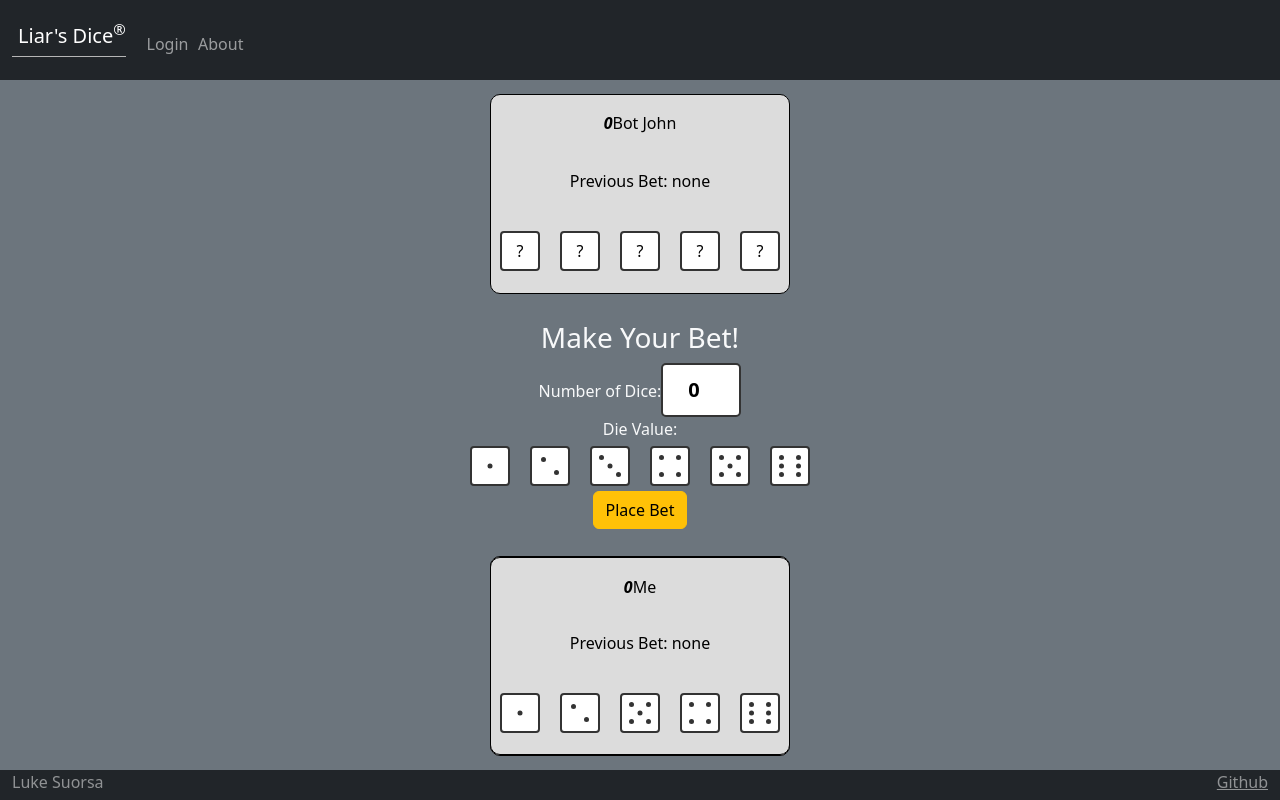
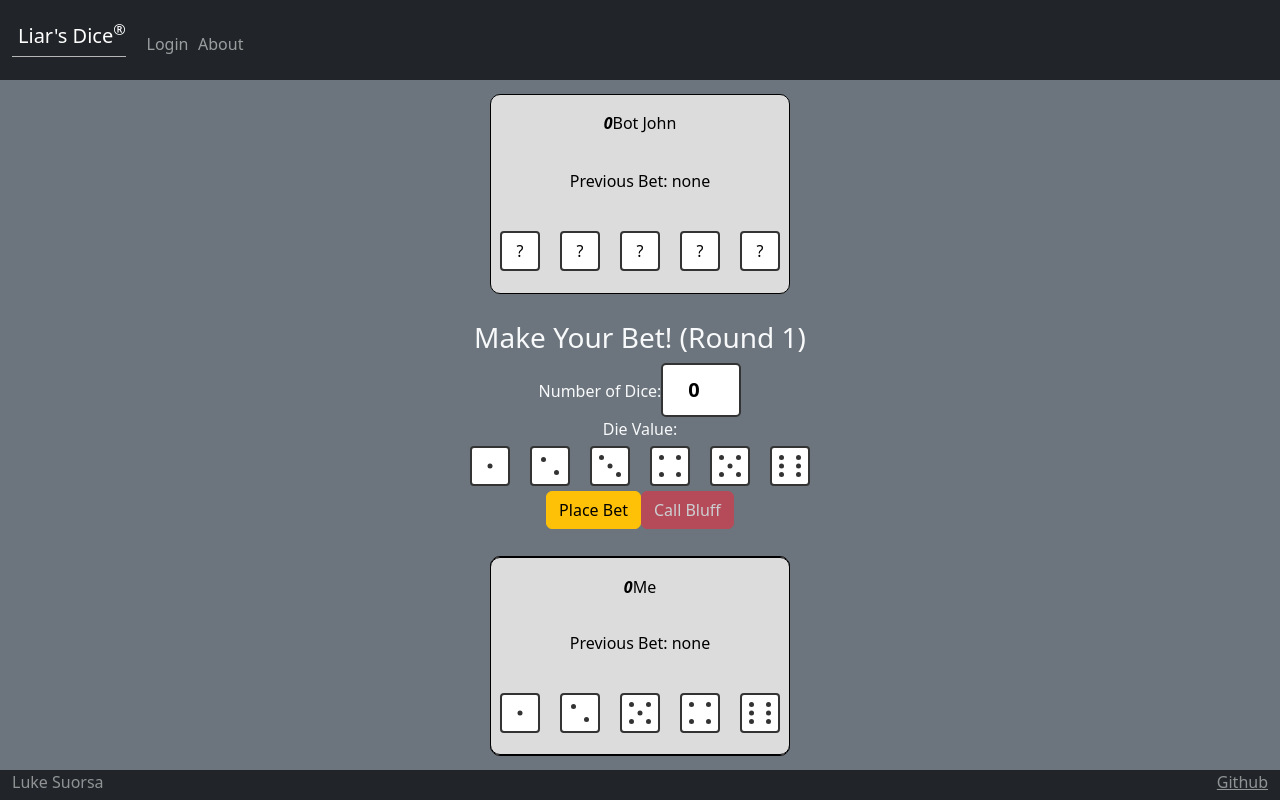
Before and after one commit to lmsuorsa/startup, a React (Vite) app: page /play in a window 1280 px wide. Built offline with nearby package versions, Linux system fonts and the light colour scheme.

Commit message:
adding call bluff, game over screen, making play page more reactive in general, some bot turn functionality seems to have been lost

```diff
--- a/src/components/play/play.jsx
+++ b/src/components/play/play.jsx
@@ -249,8 +249,9 @@ export function Play() {
             />
         ))}
       </div>
+      {!showResult && !gameState.gameOver && (
         <div className="bet-interface">
-        <h3>Make Your Bet!</h3>
+          <h3>Make Your Bet! (Round {gameState.round})</h3>
           <div className="bet-form">
             <div className="form-group">
               <label>Number of Dice:</label>
@@ -258,9 +259,11 @@ export function Play() {
                 type="number"
                 id="dice-number"
                 min="1"
-              max="20"
+                max={gameState.players.reduce((sum, p) => sum + p.dice.length, 0)}
                 value={dieNum}
-              onChange={(e) => setDieNum(Number(e.target.value))}/>
+                onChange={(e) => setDieNum(Number(e.target.value))}
+                disabled={gameState.currentPlayer !== 1}
+              />
             </div>
             <div className="form-group">
               <label>Die Value:</label>
@@ -270,7 +273,7 @@ export function Play() {
                     key={value}
                     value={value}
                     selected={dieVal === value}
-                  onClick={() => setDieVal(value)}
+                    onClick={() => gameState.currentPlayer === 1 && setDieVal(value)}
                   />
                 ))}
               </div>
@@ -279,11 +282,28 @@ export function Play() {
               id="bet-button"
               className="btn btn-warning"
               onClick={handlePlaceBet}
+              disabled={gameState.currentPlayer !== 1}
             >
               Place Bet
             </button>
+            <button
+              id="call-button"
+              className="btn btn-danger"
+              onClick={handleCallBluff}
+              disabled={gameState.currentPlayer !== 1 || !gameState.currentBet.count}
+            >
+              Call Bluff
+            </button>
           </div>
         </div>
+      )}
+
+      {gameState.gameOver && (
+        <div className="game-over">
+          <h2>{gameState.players.find(p => p.id === gameState.winner)?.name} wins!</h2>
+          <button onClick={resetGame} className="btn btn-primary">Play Again</button>
+        </div>
+      )}
 
       <div className="player-card">
         {gameState.players
```
Lines whose indentation alone changed are shown as unchanged.
